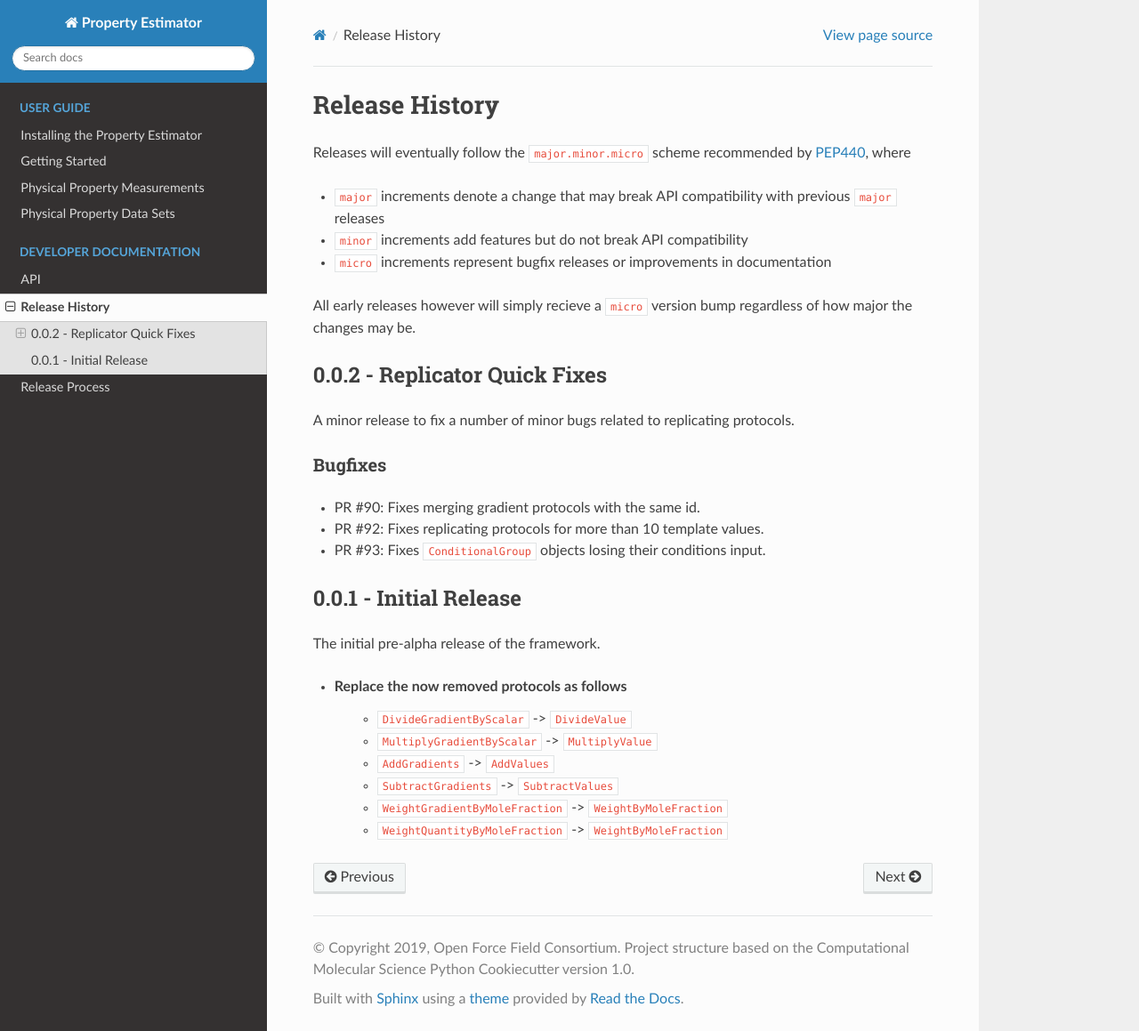
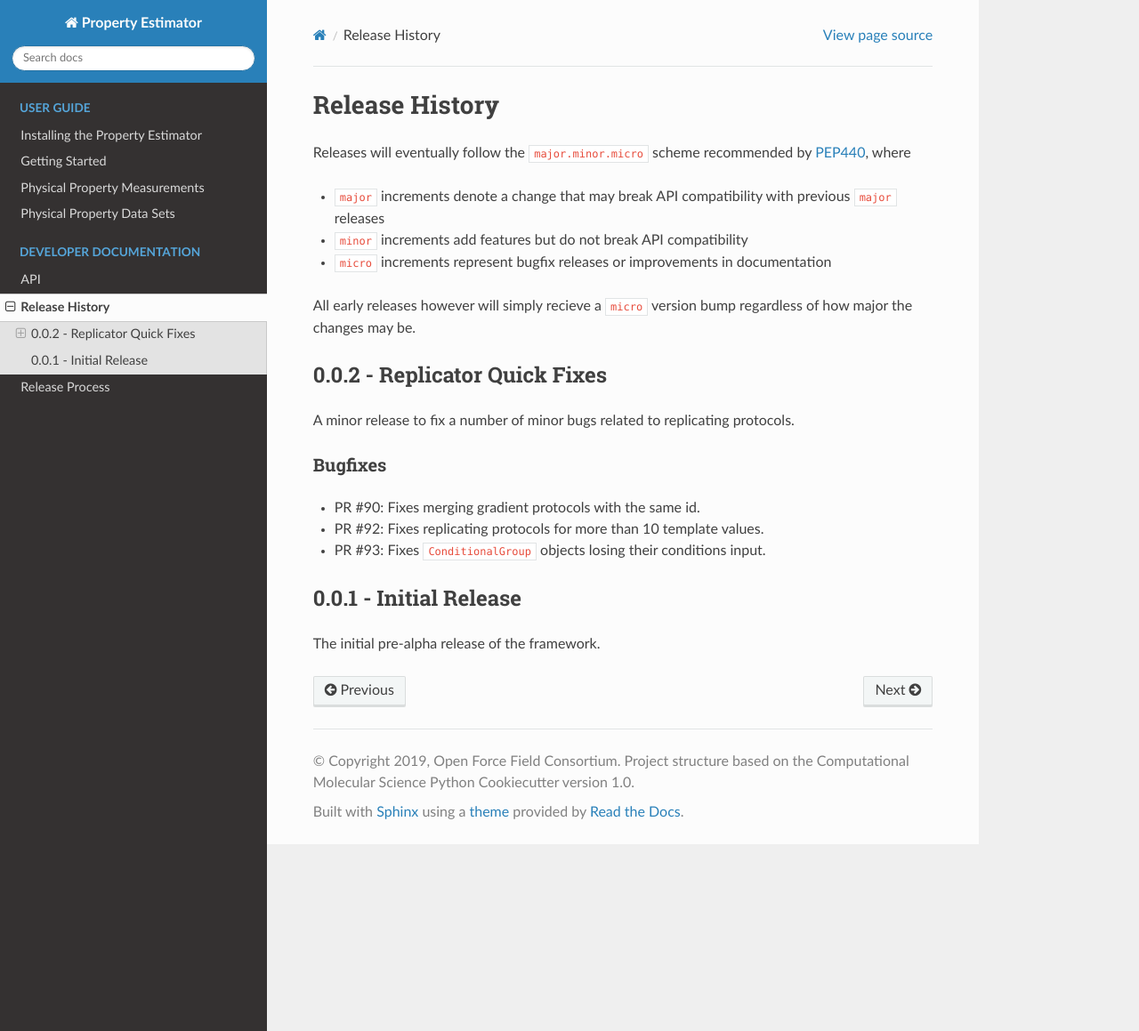
Before and after one commit to openforcefield/openff-evaluator, a Sphinx documentation site: the page built from docs/releasehistory.rst, in a window 1280 px wide and 1159 px high. Shown: the whole window at 89% size. Built offline with Sphinx 7.4.7 and the Read the Docs theme 2.0.0, drawn with Linux system fonts in a browser that asks for light colours.

Commit message:
Undo accidental changes.

```diff
--- a/docs/releasehistory.rst
+++ b/docs/releasehistory.rst
@@ -27,11 +27,3 @@ Bugfixes
 -----------------------
 
 The initial pre-alpha release of the framework.
-
-* Replace the now removed protocols as follows
-    - ``DivideGradientByScalar`` -> ``DivideValue``
-    - ``MultiplyGradientByScalar`` -> ``MultiplyValue``
-    - ``AddGradients`` -> ``AddValues``
-    - ``SubtractGradients`` -> ``SubtractValues``
-    - ``WeightGradientByMoleFraction`` -> ``WeightByMoleFraction``
-    - ``WeightQuantityByMoleFraction`` -> ``WeightByMoleFraction``
```
